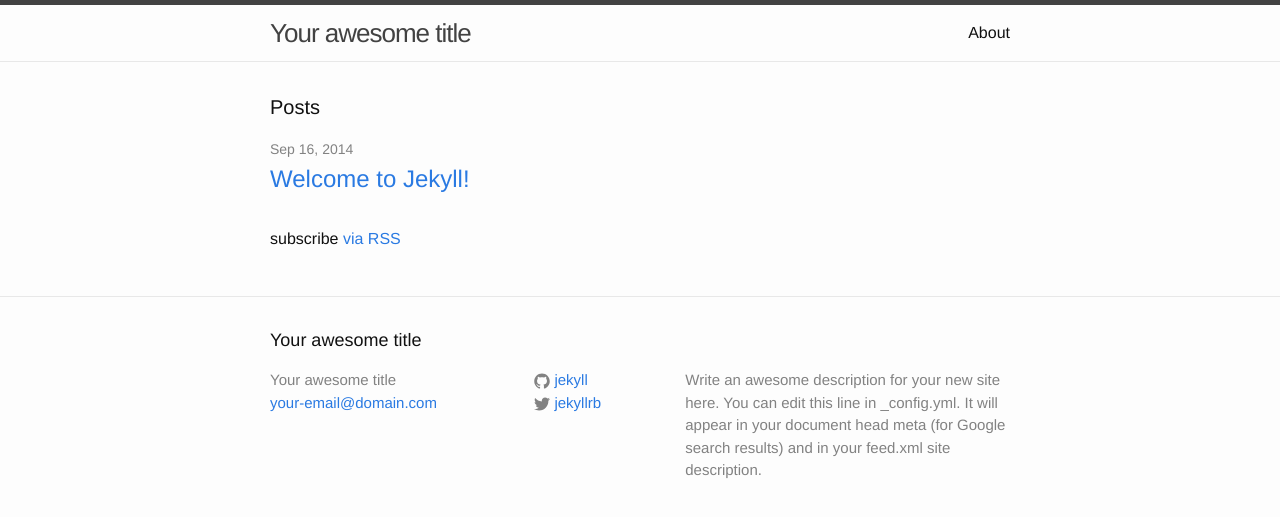
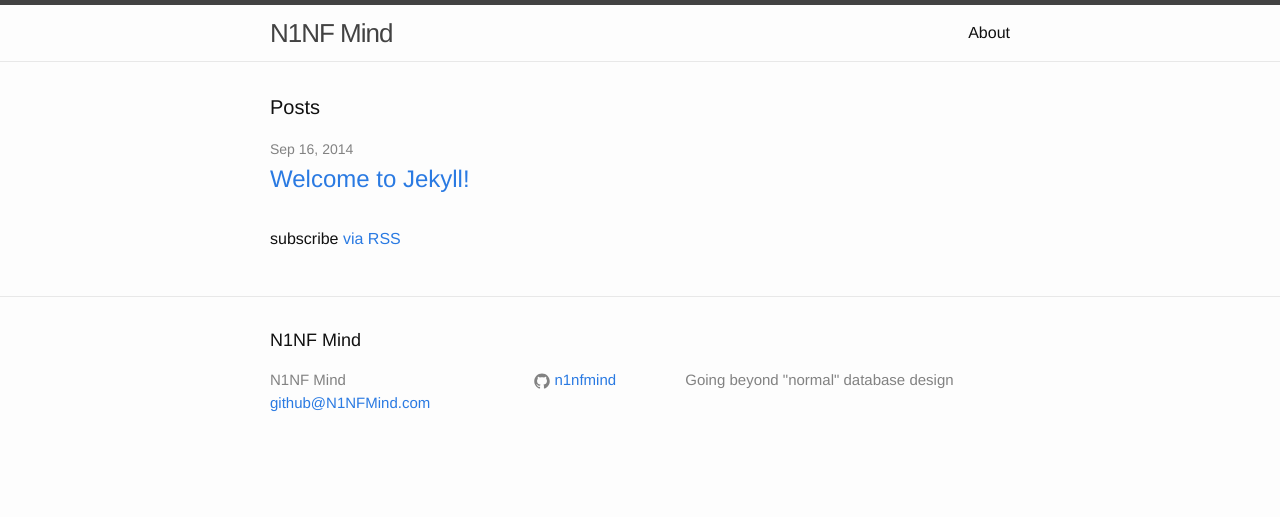
Before and after one commit to N1NFMind/N1NFMind.github.io, a Jekyll site: the page built from index.html, in a window 1280 px wide. Shown: the top 517 px of the page. Built offline with Jekyll 4.4.1, drawn with Linux system fonts in a browser that asks for light colours.

Commit message:
Updating config

```diff
--- a/_config.yml
+++ b/_config.yml
@@ -1,14 +1,11 @@
 # Site settings
-title: Your awesome title
-email: your-email@domain.com
+title: N1NF Mind
+email: github@N1NFMind.com
 description: > # this means to ignore newlines until "baseurl:"
-  Write an awesome description for your new site here. You can edit this
-  line in _config.yml. It will appear in your document head meta (for
-  Google search results) and in your feed.xml site description.
+  Going beyond "normal" database design
 baseurl: "" # the subpath of your site, e.g. /blog/
-url: "http://yourdomain.com" # the base hostname & protocol for your site
-twitter_username: jekyllrb
-github_username:  jekyll
+url: "http://n1nfmind.com" # the base hostname & protocol for your site
+github_username:  n1nfmind
 
 # Build settings
 markdown: kramdown
```
